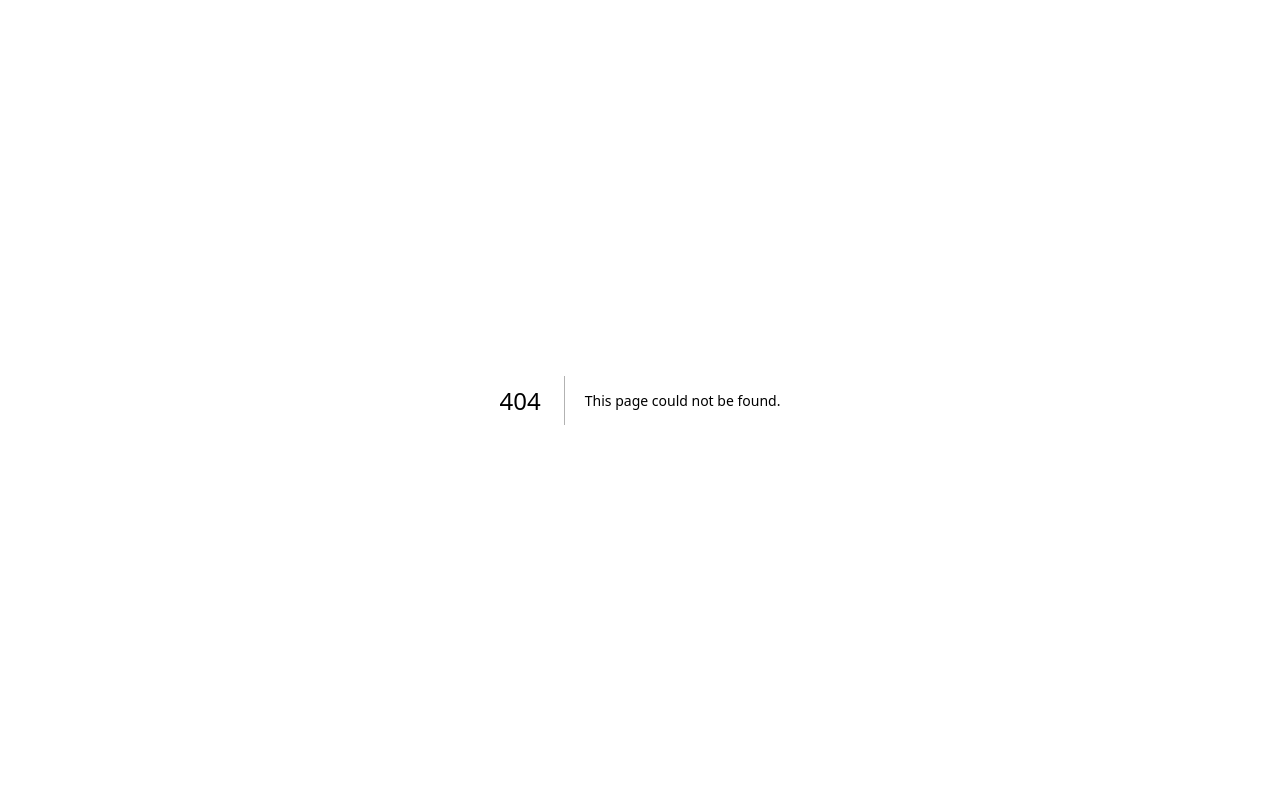
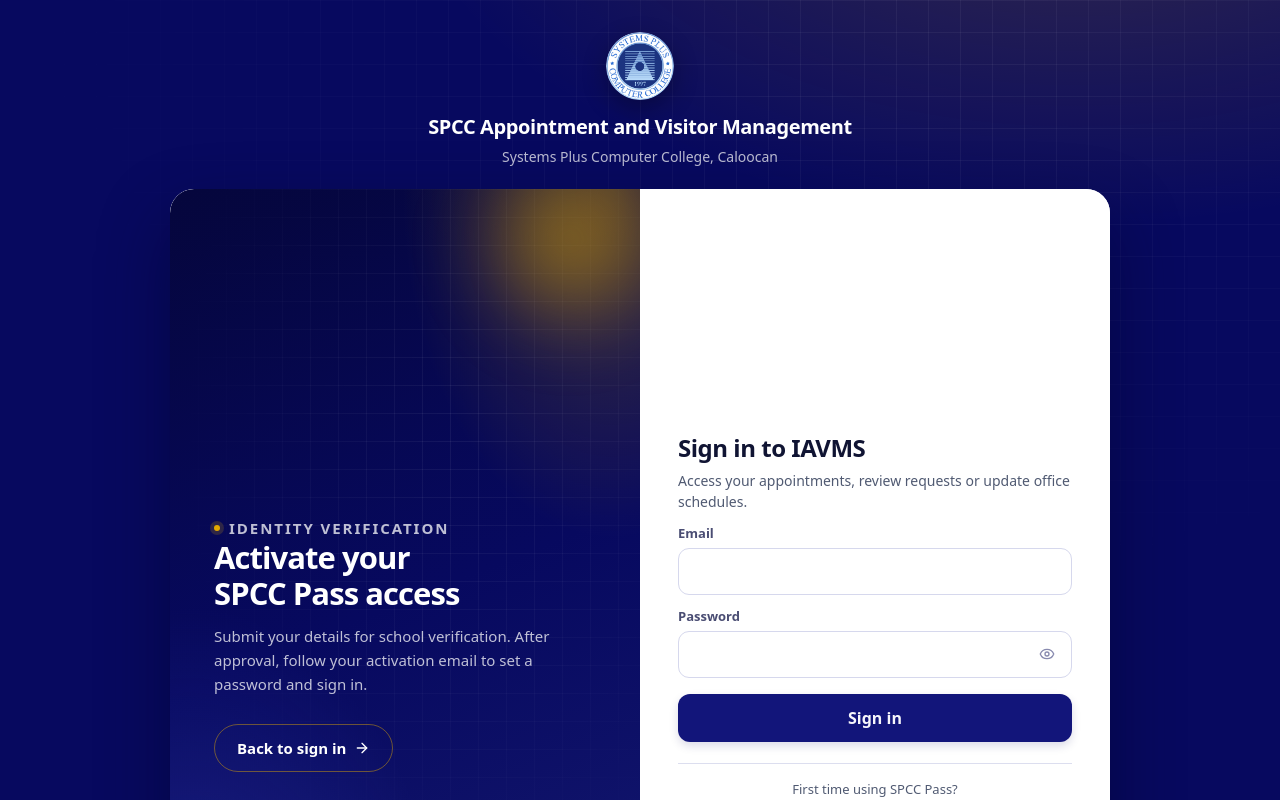
Before and after one commit to eliwoahzja/IAVMS, a Next.js app: page /activate in a window 1280 px wide. Before the commit this address had no page. Shown: the top 800 px of the page. Built offline with nearby package versions, Linux system fonts and the light colour scheme; no server answers.

Commit message:
Add first-class account activation page

```diff
--- /dev/null
+++ b/app/activate/page.tsx
@@ -0,0 +1,15 @@
+import { redirect } from 'next/navigation'
+import { AuthBrand } from '@/components/auth-bits'
+import { AuthSlider } from '@/components/auth-slider'
+import { supabase } from '@/lib/supabase/server'
+
+export default async function Activate({ searchParams }: { searchParams: Promise<{ error?: string; msg?: string }> }) {
+  const sb = await supabase()
+  const { data: { user } } = await sb.auth.getUser()
+  if (user) redirect('/')
+  const { error, msg } = await searchParams
+  return <main className="auth-page"><div className="auth-shell">
+    <AuthBrand />
+    <AuthSlider initialMode="activate" error={error} msg={msg} />
+  </div></main>
+}
```
